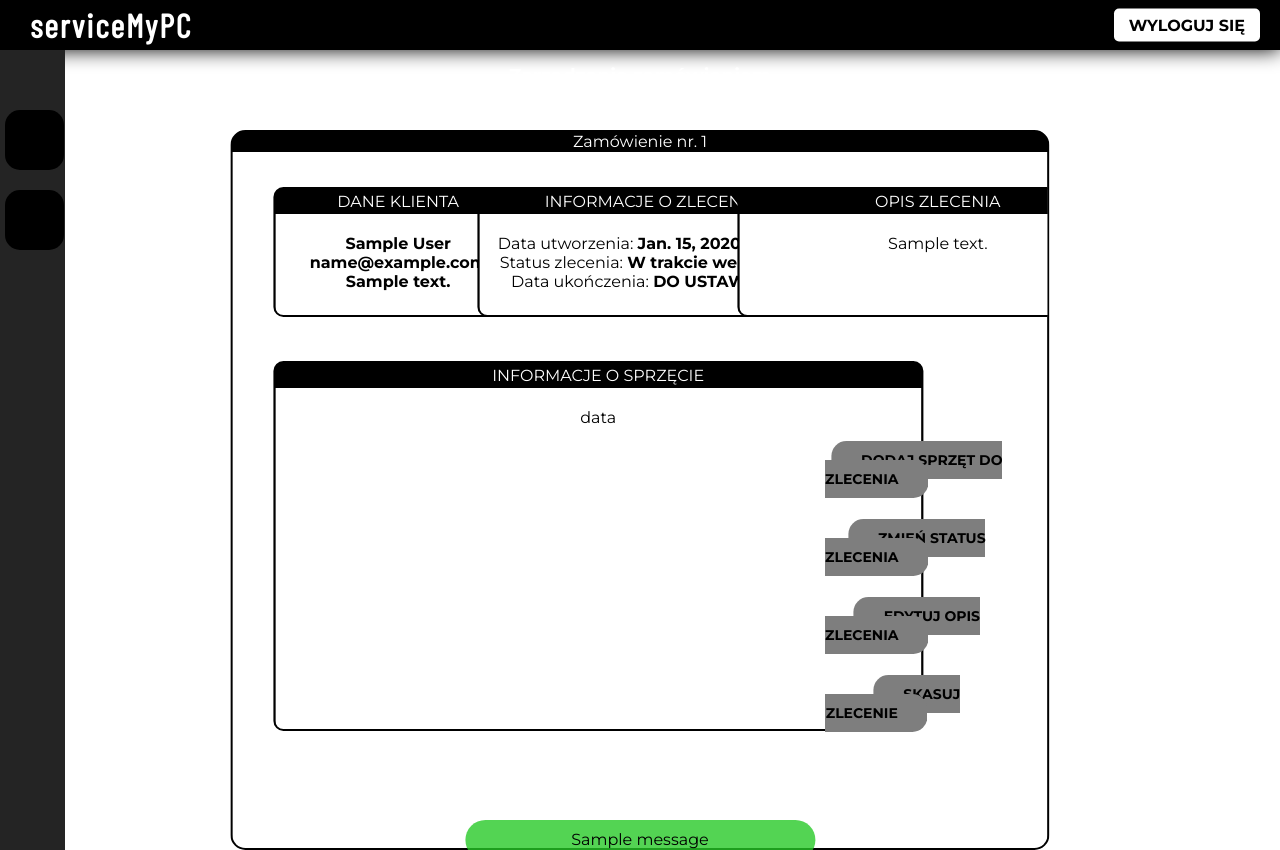
After one commit to Bartek1995/web-computer-service, a Django app: page /main/service/order_management/1 in a window 1280 px wide. The commit adds this page. Run offline with Django 3.2, Linux system fonts and the light colour scheme; tables that the repository leaves empty hold one stand-in row (values such as "Sample post"); one stand-in notice (Sample message) is shown; some libraries are stand-ins or nearby versions.

Commit message:
Add new feature: Order management - The employee can now manage the customer's order Order description edit  - This feauture allow to edit order description Update style of application for this changes

```diff
--- a/Web_Computer_Service/account/static/ServicePageCSS/MainPageCSS.css
+++ b/Web_Computer_Service/account/static/ServicePageCSS/MainPageCSS.css
@@ -191,6 +191,12 @@ html, body{
     background-color: goldenrod
 }
 
+.confirmation {
+    margin-left: 20px;
+    margin-bottom: 30px;
+    color: rgb(78, 139, 16);
+    font-weight: bold;
+}
 .error {
     margin-bottom: 10px;
 }
@@ -242,7 +248,10 @@ html, body{
 }
 .form-area{
     margin-top: 30px;
-
+}
+.form-area p {
+    margin-left: 20px;
+    font-size: 13.5px;
 }
 .form-employee hr {
     margin-top: 5px;
@@ -293,6 +302,13 @@ html, body{
     background-color: rgb(90, 197, 19);
 }
 
+.change:hover {
+background-color: rgb(255, 123, 0);
+}
+
+.delete:hover {
+background-color: rgb(255, 0, 0);
+}
 .form-errors {
     position: absolute;
     top: 100px;
@@ -379,7 +395,7 @@ html, body{
 
 /* -----------------DELETE EMPLOYEE PAGE----------------- */
 
-.delete_confirmation {
+.ask {
     position: absolute;
     top: 40%;
     left: 50%;
@@ -387,7 +403,7 @@ html, body{
     height: 400px;
     transform: translate(-50%, -50%);
 }
-.delete_confirmation h3 {
+.ask h3 {
     text-align: center;
 }
 .delete-a-btn {
@@ -408,7 +424,7 @@ html, body{
 }
 .delete-cancel {
     background-color: red;
-    left: 80%;
+    left: 70%;
 }
 
 
@@ -419,3 +435,105 @@ html, body{
     width: 300px;
     height: 150px;
 }
+
+/* -----------------ORDER MANAGEMENT----------------- */
+
+.order-management-block{
+    position: relative;
+    margin-top: 30px;
+    height: 90%;
+    width: 100%;
+    border: solid 2px black;
+    border-radius: 15px;
+    background-color: black;
+    overflow: hidden;
+}
+
+.order-management-block-bg{
+    position: absolute;
+    bottom: 0;
+    height: calc(100% - 20px);
+    width: 100%;
+    background-color: white;
+}
+.order-block {
+    text-align: center;
+    color: white;
+}
+
+.title {
+    line-height: 20px;
+}
+
+.data-title {
+    font-weight: 400;
+    line-height: 25px;
+    text-transform: uppercase;
+}
+
+/* -------------- SMALL WINDOWS INSIDE ORDER MANAGEMENT BLOCK------------- */
+.window {
+    position: absolute;
+    border: 2px solid black;
+    border-radius: 10px;
+    background-color: black;
+    text-align: center;
+    overflow: hidden;
+}
+
+.customer-data{
+    top: 5%;
+    left: 5%;
+    width: 250px;
+    height: 130px;
+    font-weight: bold;
+}
+
+.order-data{
+    top: 5%;
+    left: 30%;
+    width: 350px;
+    height: 130px;
+
+}
+
+.device-data{
+    top: 30%;
+    left: 5%;
+    width: 650px;
+    height: 370px;
+}
+.order-data-bg{
+    position: absolute;
+    bottom: 0;
+    width: 100%;
+    height: calc(100% - 25px);
+    background-color: white;
+    color: black;
+    padding-top: 20px;
+}
+
+.order-data-bg span {
+    font-weight: bold;
+}
+
+.description{
+    padding-top: 20px;
+}
+
+.description-data{
+    top: 5%;
+    left: 62%;
+    width: 400px;
+    height: 130px;
+}
+.button-list {
+    position: absolute;
+    top: 40%;
+    left: 63%;
+}
+.button-list li{
+    padding: 20px;
+    text-align: center;
+    list-style-type: none;
+}
--- /dev/null
+++ b/Web_Computer_Service/account/templates/account/service_functions/order_management.html
@@ -0,0 +1,76 @@
+{% extends "service.html" %}
+{% load widget_tweaks %}
+
+
+{% block title %}Zarządzanie zamówieniem{% endblock %}
+
+{% block content %}
+
+    <h3 class="page-function-title">Zarządzanie zamówieniem</h3>
+    <div class="content wrapper">
+
+    <div class="order-management-block">
+        <p class="order-block title">Zamówienie nr. {{order.id}}</p>
+        <div class="order-management-block-bg">
+
+            <div class="customer-data window">
+                <p class="order-block data-title">Dane klienta</p>
+                <div class="order-data-bg">
+                    <span>{{user.first_name}}</span>
+                    <span>{{user.last_name}}</span>
+                    <p>{{user.email}}</p>
+                    <p>{{user.address}}</p>
+                </div>
+            </div>
+
+            <div class="order-data window">
+                <p class="order-block data-title">Informacje o zleceniu</p>
+                <div class="order-data-bg">
+                    <p>Data utworzenia: <span>{{order.created_at}}</span></p>
+                    <p>Status zlecenia: <span>{{order_state}}</span></p>
+                    <p>Data ukończenia: <span>DO  USTAWIENIA</span></p>
+                </div>
+            </div>
+
+            <div class="description-data window">
+                <p class="order-block data-title">Opis zlecenia</p>
+                <div class="order-data-bg description">
+                    {% if not order.description %}
+                    <a href="{% url 'Web_Computer_Service:modify_description' order.id %}" class="btn-custom">Dodaj opis</a>
+                    {% else %}
+                    <p>{{order.description}}</p>
+                    {% endif %}
+                </div>
+            </div>
+
+            <div class="device-data window">
+                <p class="order-block data-title">Informacje o sprzęcie</p>
+                <div class="order-data-bg">
+                    data
+                </div>
+            </div>
+
+            <div class="button-list">
+                <ul>
+                    <li><a href="" class="btn-custom">Dodaj sprzęt do zlecenia</a></li>
+                    <li><a href="" class="btn-custom change">Zmień status zlecenia</a></li>
+                    {% if order.description %}
+                    <li><a href="{% url 'Web_Computer_Service:modify_description' order.id %}" class="btn-custom change">Edytuj opis zlecenia</a></li>
+                    {% endif %}
+                    <li><a href="" class="btn-custom delete">Skasuj zlecenie</a></li>
+                </ul>
+            </div>
+        </div>
+
+    </div>
+
+    {% if messages %}
+    {% for message in messages %}
+    <div class="messages-and-errors type-{{message.tags}}">
+            {{ message }}
+    </div>
+    {% endfor %}
+    {% endif %}
+</div>
+
+{% endblock %}
--- a/Web_Computer_Service/account/urls.py
+++ b/Web_Computer_Service/account/urls.py
@@ -12,6 +12,7 @@ urlpatterns = [
     path('service', views.service_main_page, name="service"),
     path('service/create_order', views.create_order, name="create_order"),
     path('service/order_management/<int:id>', views.order_management, name="order_management"),
+    path('service/order_management/<int:id>/modify_description', views.modify_description, name="modify_description"),
     path('service/order_list', views.order_list, name="order_list"),
     path('service/clean_order_cookies', views.clean_order_cookies, name="clean_order_cookies"),
     path('service/create_employee', views.create_employee, name='create_employee'),
--- a/Web_Computer_Service/account/views.py
+++ b/Web_Computer_Service/account/views.py
@@ -6,7 +6,7 @@ from django.views.generic.edit import CreateView, FormView
 from django.views.generic.base import TemplateView
 from django.utils.crypto import get_random_string
 from django.contrib import messages
-from .forms import EmployeeCreationForm, CustomerCreationForm, OrderCreateForm
+from .forms import EmployeeCreationForm, CustomerCreationForm, OrderCreateForm, AddDescriptionToOrder
 from .models import User, Order
 
 def main(request):
@@ -129,8 +129,54 @@ def order_management_ask(request):
     return render (request, 'service_functions/order_management_ask.html')
 
 def order_management(request, id):
+    try:
+        del request.session['confirmation']
+    except:
+        pass
     order = get_object_or_404(Order, pk=id)
-    return render (request, 'service_functions/order_management.html', {'order' : order})
+    user = User.objects.get(pk = order.customer_number)
+
+    match order.order_state:
+        case 0:
+            order_state = "W trakcie weryfikacji"
+        case 1:
+            order_state = "Zaakceptowano"
+        case 2:
+            order_state = "W trakcie naprawy"
+        case 3:
+            order_state = "Ukończono"
+
+    context = {
+        'order' : order,
+        'order_state' : order_state,
+        'user' : user
+        }
+    return render (request, 'service_functions/order_management.html', context)
+
+def modify_description (request, id):
+    order = get_object_or_404(Order, pk=id)
+    initial_data= {
+        'description' : order.description
+        }
+    if request.method == "POST":
+        form = AddDescriptionToOrder(request.POST)
+        if form.is_valid():
+            order.description = form.cleaned_data['description']
+            request.session['confirmation'] = "Zaktualizowano dane"
+            order.save()
+    else:
+        form = AddDescriptionToOrder(initial = initial_data)
+    context = {
+        'form' : form,
+        'order' : order,
+    }
+
+    if 'confirmation' in request.session:
+        context['confirmation'] = request.session['confirmation']
+        return render (request, 'service_functions/add_description_to_order.html', context, )
+    else:
+        return render(request, 'service_functions/add_description_to_order.html', context  )
+
 
 
 def clean_order_cookies(request):
```
Also changed, not shown: Web_Computer_Service/account/forms.py (+7 -0 lines), Web_Computer_Service/account/templates/account/service_functions/add_description_to_order.html (added, +28 -0 lines).
